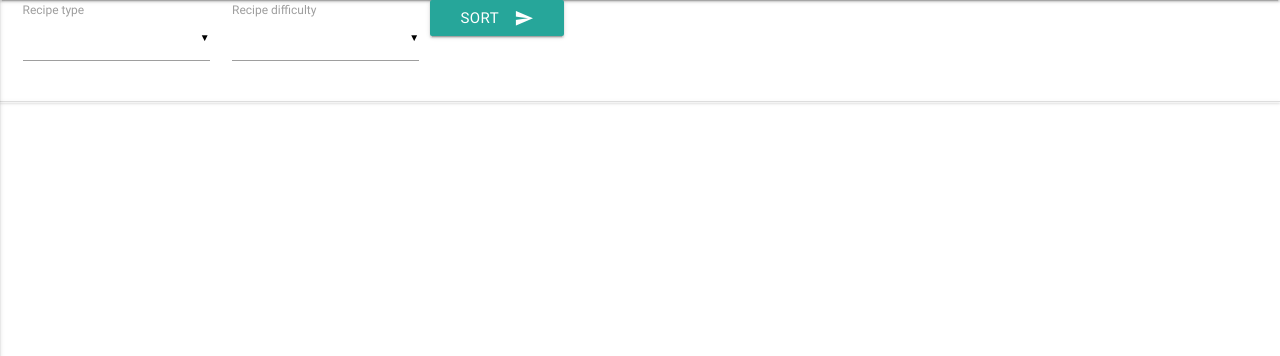
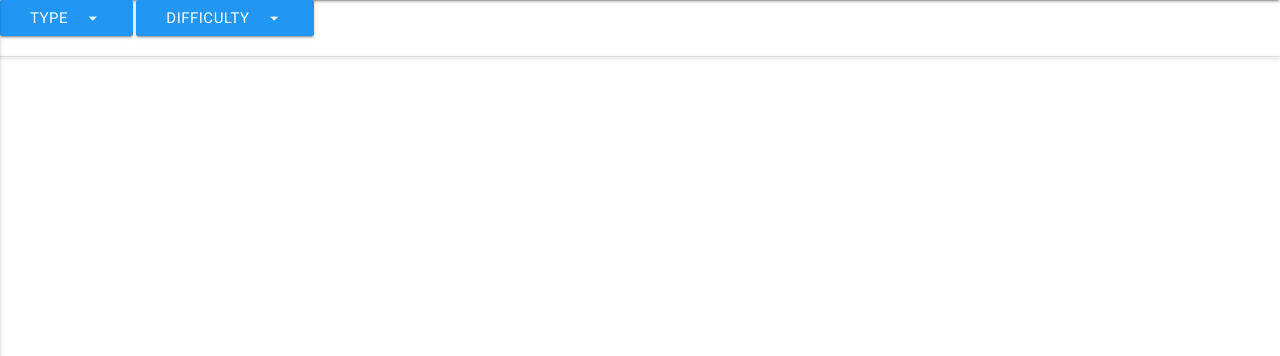
Before and after one commit to matsceder/dcdmp-mec-bake, a Flask app: template templates/recipe-db-type.html in a window 1280 px wide. Shown: the part 64-420 px from the top of the page. Run offline with Flask 2, Linux system fonts and the light colour scheme; the template is opened without the code that fills it, so the values that code supplies are empty; some libraries are stand-ins or nearby versions.

Commit message:
closing in on fixing type and diff nav

```diff
--- a/app.py
+++ b/app.py
@@ -27,15 +27,15 @@ def recipe_db():
                             recipe_diff=mongo.db.recipe_diff.find())
 
 
-@app.route('/recipe_db_type/<type_id>')
+@app.route('/recipe_db<type_id>')
 def recipe_db_type(type_id):
     recipes = mongo.db.recipe.find()
-    the_type = mongo.db.recipe_type.find({"_id": ObjectId(type_id)})
-    diffs = mongo.db.recipe_diff.find()
-    return render_template("recipe-db-type.html",
+    the_type = mongo.db.recipe_type.find_one({"_id": ObjectId(type_id)})
+    recipe_diffs = mongo.db.recipe_diff.find()
+    return render_template("recipe-db.html",
+                            rtype=the_type,
                             recipe=recipes,
-                            recipe_diff=diffs,
-                            type=the_type)
+                            recipe_diff=recipe_diffs)
 
 
 @app.route('/recipe_view')
--- a/templates/recipe-db-type.html
+++ b/templates/recipe-db-type.html
@@ -9,33 +9,23 @@
     {% block content %}
 
     <div class="row">
-    <form class="col s12" action="" method="POST">
-        <div class="input-field col s2">
-            <select>
-                {% for type in recipe_type %}
-                <option id="{{type.rec_type}}" name="{{type.rec_type}}" value="{{type.rec_type}}">{{type.rec_type}}</option>
-                {% endfor %}
-            </select>
-            <label>Recipe type</label>
-        </div>
-        <div class="input-field col s2">
-            <select>
-                {% for diff in recipe_diff %}
-                <option id="{{diff.rec_diff}}" name="{{diff.rec_diff}}" value="{{diff.rec_diff}}">{{diff.rec_diff}}</option>
-                {% endfor %}
-            </select>
-            <label>Recipe difficulty</label>
-        </div>
-        <button class="btn waves-effect waves-light" type="submit" name="action">Sort
-            <i class="material-icons right">send</i>
-        </button>
-    </form>
+        <ul id="dropdowntype" class="dropdown-content">
+            {% for type in recipe_type %}
+            <li><a href="{{ url_for('recipe_db', type=type.rec_type)}}">{{type.rec_type}}</a></li>            {% endfor %}
+        </ul>
+        <ul id="dropdowndiff" class="dropdown-content">
+            {% for diff in recipe_diff %}
+            <li><a href="#">{{diff.rec_diff}}</a></li>
+            {% endfor %}
+        </ul>
+        <a class="dropdown-button waves-effect waves-light btn btn_small blue" href="#!" data-activates="dropdowntype">Type<i class="material-icons right">arrow_drop_down</i></a>
+        <a class="dropdown-button waves-effect waves-light btn btn_small blue" href="#!" data-activates="dropdowndiff">Difficulty<i class="material-icons right">arrow_drop_down</i></a>
     </div>
 
     <div class="row">
         <ul class="collapsible" data-collapsible="accordion">
             {% for rec in recipe %}
-                {% if recipe_type.rec_type == 'bread' %}
+                {% if recipe_type.rec_type == '' %}
                 <li class="{{rec.rec_type}}">
                 <div class="collapsible-header">
                     <div class="col s3">
```
Also changed, not shown: templates/recipe-db.html (+8 -29 lines).
